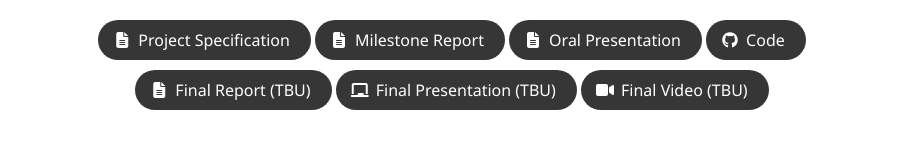
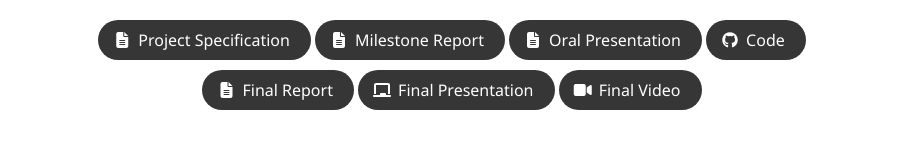
Before and after one commit to plesiosh/RoboBoat_SP25, a plain HTML site: page index.html in a window 1280 px wide. Shown: the part 460-620 px from the top of the page, without its empty margins (188-1093 px from the left). Drawn offline with nearby package versions, Linux system fonts and the light colour scheme; some icons are missing; a web font is replaced by a local one.

Commit message:
Updated links on GitHub Page

```diff
--- a/index.html
+++ b/index.html
@@ -102,21 +102,21 @@
                 </span>
                 <br>
                 <span class="link-block">
-                  <a href="" target="_blank" class="external-link button is-normal is-rounded is-dark">
+                  <a href="https://drive.google.com/file/d/1ic3n4BorSXW-_kbSsCnuq3gE-sh_pqX0/view?usp=sharing" target="_blank" class="external-link button is-normal is-rounded is-dark">
                     <span class="icon"><i class="fas fa-file-alt"></i></span>
-                    <span>Final Report (TBU)</span>
+                    <span>Final Report</span>
                   </a>
                 </span>
                 <span class="link-block">
-                  <a href="" target="_blank" class="external-link button is-normal is-rounded is-dark">
+                  <a href="https://drive.google.com/file/d/1SlnB1r03yDO4hQenuQLAjs6sdXvYuOcW/view?usp=sharing" target="_blank" class="external-link button is-normal is-rounded is-dark">
                     <span class="icon"><i class="fas fa-chalkboard"></i></span>
-                    <span>Final Presentation (TBU)</span>
+                    <span>Final Presentation</span>
                   </a>
                 </span>
                 <span class="link-block">
-                  <a href="" target="_blank" class="external-link button is-normal is-rounded is-dark">
+                  <a href="https://youtu.be/RRs08kZYw74?feature=shared" target="_blank" class="external-link button is-normal is-rounded is-dark">
                     <span class="icon"><i class="fas fa-video"></i></span>
-                    <span>Final Video (TBU)</span>
+                    <span>Final Video</span>
                   </a>
                 </span>
               </div>
```
